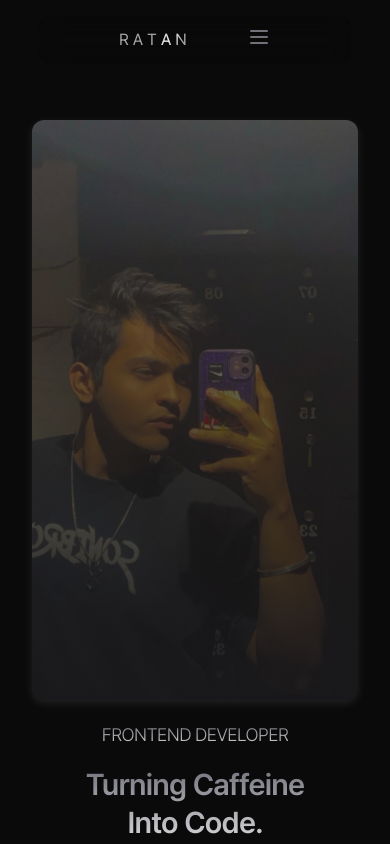
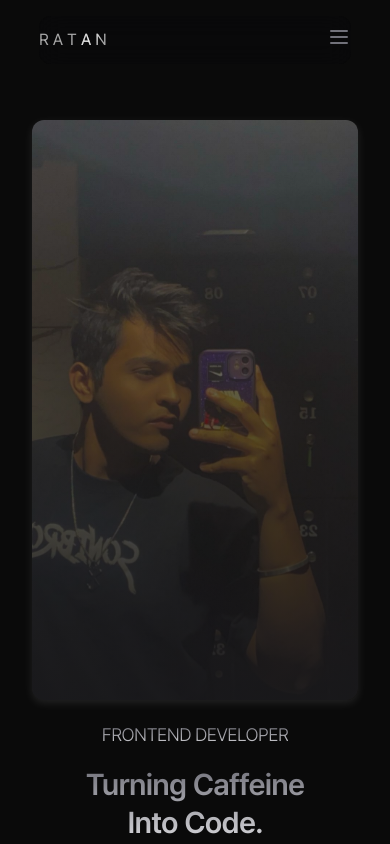
Before and after one commit to ratanz/Portfolio, a Next.js app: page / in a window 390 px wide. Shown: the top 844 px of the page. Built offline with nearby package versions, Linux system fonts and the light colour scheme.

Commit message:
nav mobile responsive

```diff
--- a/components/Navbar.tsx
+++ b/components/Navbar.tsx
@@ -103,7 +103,9 @@ export function Navbar() {
         rotation: 180,
         ease: "power2.inOut"
       });
-    } else {
+    }
+    // close menu
+    else {
       gsap.to(menuContentRef.current, {
         duration: 0.7,
         opacity: 0,
@@ -137,7 +139,7 @@ export function Navbar() {
 
   return (
     <>
-      <div ref={navbarRef} className={`content h-12 px-20 py-6 flex justify-between items-center fixed font-pretendard  transition-all duration-300 backdrop-blur-md z-50 w-[80%] ml-[10%] mt-4 rounded-xl bg-zinc-950/50 cursor-pointer
+      <div ref={navbarRef} className={`content h-12 md:px-20 py-6 flex justify-between items-center fixed font-pretendard  transition-all duration-300 backdrop-blur-md z-50 w-[80%] ml-[10%] mt-4 rounded-xl bg-zinc-950/50 cursor-pointer
       `}
         style={{ transform: 'translateY(-100%)' }}
       >
```
